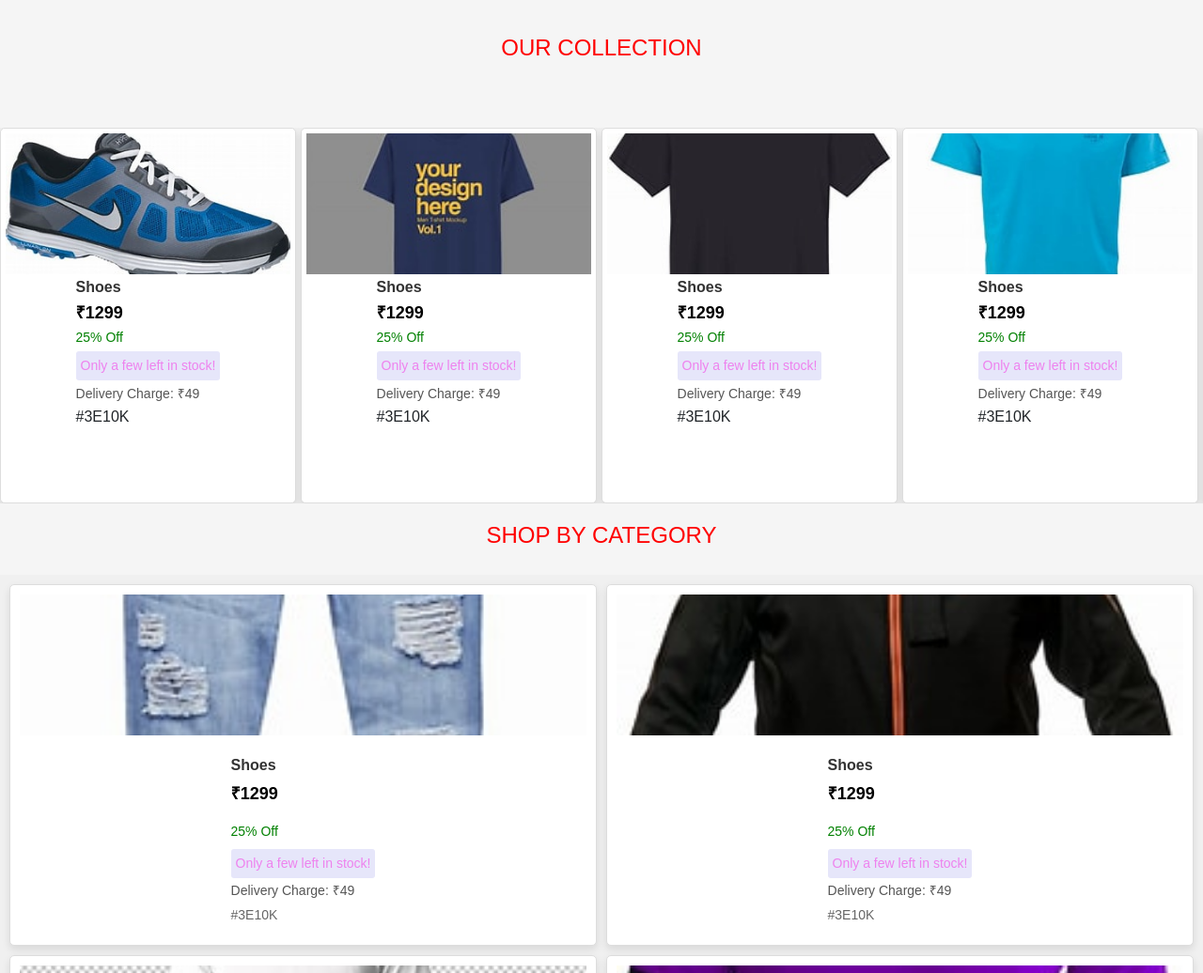
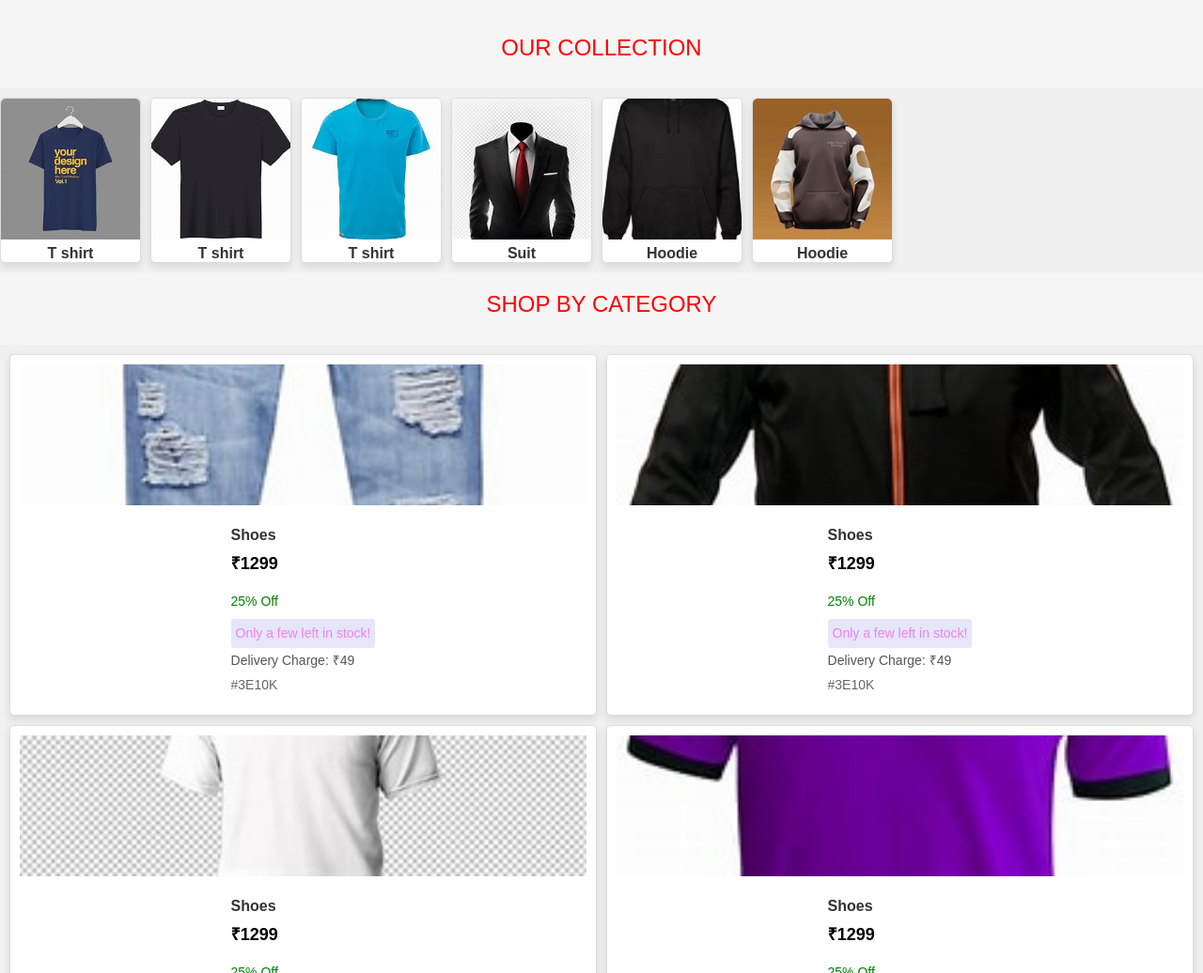
Before and after one commit to bigwin-prog/fassion, a plain HTML site: page cashOnDelivery.html in a window 1280 px wide. Shown: the part 1694-2730 px from the top of the page at 94% size. Drawn offline with nearby package versions, Linux system fonts and the light colour scheme.

Commit message:
Update cashOnDelivery.html

```diff
--- a/cashOnDelivery.html
+++ b/cashOnDelivery.html
@@ -26,7 +26,7 @@
       }
 
       .navbar {
-        background-color: #2874f0;
+        background-color: #212529;
         padding: 1rem 2rem;
       }
 
@@ -391,21 +391,23 @@
       display: inline-block;
       margin-top: 5px; /* Reduced margin to minimize extra space */
     }
-
-
-
+/* Main product container styling */
 .product-container-custom {
-    display: flex; /* Change to flex for single row */
-    overflow-x: auto; /* Enable horizontal scrolling */
+  display: flex;
+  overflow-x: auto;
   width: 100vw;
-    height: 50vh; /* Reduced height to 50% of the viewport */
+  height: auto;
   background-color: #f0f0f0;
-    margin-top: 50px; /* Add margin to prevent overlap with placeholder */
-    padding: 0; /* Remove padding */
-    box-sizing: border-box; /* Include padding and border in element's total width and height */
-    scroll-behavior: smooth; /* Smooth scrolling */
+  padding: 10px 0;
+  scroll-behavior: smooth;
+  margin: 0;
+  box-sizing: border-box;
 }
 
+/* Hide scrollbar in WebKit browsers */
+.product-container-custom::-webkit-scrollbar {
+  display: none;
+}
 
 /* Product item styling */
 .product-item-custom {
@@ -415,18 +417,13 @@
   display: flex;
   flex-direction: column;
   align-items: center;
-      height: auto; /* Allow dynamic height based on content */
+  width: 150px; /* Default width for larger screens */
   box-shadow: 0px 4px 8px rgba(0, 0, 0, 0.1);
   transition: transform 0.3s ease;
   cursor: pointer;
-      margin-right: 5px; /* Reduced space between items */
-      flex: 0 0 calc(50% - 5px); /* Two items per row with smaller margin */
-      padding: 5px; /* Add padding to the product item */
-      box-sizing: border-box; /* Include padding and border in total height */
-    }
-
-    .product-item-custom:last-child {
-      margin-right: 0; /* Remove margin from last item */
+  margin-right: 10px;
+  padding: 0;
+  box-sizing: border-box;
 }
 
 .product-item-custom:hover {
@@ -436,76 +433,38 @@
 .product-image-custom {
   width: 100%;
   height: 150px;
-      object-fit: cover; /* Ensures the image covers the entire container */
-      margin-bottom: 0; /* Ensure no extra space below the image */
-    }
-
-    .product-title-custom,
-    .product-price-custom,
-    .product-offer-custom,
-    .product-delivery-custom,
-    .stock-alert-custom {
-      margin: 2px 0; /* Reduce margin for all text elements */
+  object-fit: cover;
+  border-radius: 5px 5px 0 0;
 }
 
 .product-title-custom {
   font-size: 16px;
   color: #333;
   font-weight: bold;
+  text-align: center;
+  margin: 5px 0 0;
+  line-height: 1.2;
 }
 
-    .product-price-custom {
-      font-size: 18px;
-      color: #000;
-      font-weight: bold;
-    }
-
-    .product-offer-custom {
-      font-size: 14px;
-      color: green;
-    }
-
-    .product-delivery-custom {
-      font-size: 14px;
-      color: #555;
-    }
-
-    .stock-alert-custom {
-      color: violet;
-      font-size: 14px;
-      background-color: #e6e6fa;
-      padding: 5px;
-      border-radius: 3px;
-      display: inline-block;
-    }
-
-    /* New styling for the text below the container */
-    .hello-buddy {
-      text-align: center; /* Center align the text */
-      font-size: 20px; /* Font size */
-      color: #333; /* Text color */
-      margin: 10px 0; /* Margin around the text */
-      position: absolute; /* Position the text below the container */
-      bottom: 10px; /* Position it 10px from the bottom */
-      left: 0;
-      right: 0; /* Stretch across the full width */
-    }
-
-    /* Responsive styles */
-    @media (min-width: 600px) {
+/* Responsive styling for phone sizes */
+@media (max-width: 600px) {
   .product-item-custom {
-        flex: 0 0 calc(33.33% - 5px); /* Adjust for larger screens */
+    flex: 0 0 calc(50% - 10px); /* Two items per row on smaller screens */
+    margin-right: 10px;
   }
 }
 
-    @media (min-width: 900px) {
+@media (max-width: 400px) {
   .product-item-custom {
-        flex: 0 0 calc(25% - 5px); /* Adjust for larger screens */
+    flex: 0 0 50%; /* Adjust to ensure two items on even smaller screens */
+    margin-right: 5px;
   }
 }
 
+
+
     .containermove {
-            background-color: yellow;
+            background-color: whitesmoke;
             padding: 20px;
             overflow: hidden;
             position: relative;
@@ -711,20 +670,7 @@
 
 
 <div class="product-container-custom">
-  <div
-    class="product-item-custom"
-    onclick="redirectToPage('Shoes', '₹1299', 'Image & logo/shoes1.jfif', ['Image & logo/shoes2.jfif', 'Image & logo/shoes3.jfif', 'Image & logo/shoes4.jfif'], '10% off', 'Oct 30 - Free','#21392')"
-  >
-    <img src="Image & logo/shoes1.jfif" alt="Product Image" class="product-image-custom" />
-    <div class="product-details-custom">
-      <p class="product-title-custom">Shoes</p>
-      <p class="product-price-custom">₹1299</p>
-      <p class="product-offer-custom">25% Off</p>
-      <span class="stock-alert-custom">Only a few left in stock!</span>
-      <p class="product-delivery-custom">Delivery Charge: ₹49</p>
-      <p class="product-code-custom">#3E10K</p>
-    </div>
-  </div>
+
 
   <div
     class="product-item-custom"
@@ -732,12 +678,8 @@
   >
     <img src="Image & logo/T shirt6.jfif" alt="Product Image" class="product-image-custom" />
     <div class="product-details-custom">
-      <p class="product-title-custom">Shoes</p>
-      <p class="product-price-custom">₹1299</p>
-      <p class="product-offer-custom">25% Off</p>
-      <span class="stock-alert-custom">Only a few left in stock!</span>
-      <p class="product-delivery-custom">Delivery Charge: ₹49</p>
-      <p class="product-code-custom">#3E10K</p>
+      <p class="product-title-custom">T shirt</p>
+
     </div>
   </div>
   <div
@@ -746,12 +688,8 @@
 >
   <img src="Image & logo/T shirt4.jfif" alt="Product Image" class="product-image-custom" />
   <div class="product-details-custom">
-    <p class="product-title-custom">Shoes</p>
-    <p class="product-price-custom">₹1299</p>
-    <p class="product-offer-custom">25% Off</p>
-    <span class="stock-alert-custom">Only a few left in stock!</span>
-    <p class="product-delivery-custom">Delivery Charge: ₹49</p>
-    <p class="product-code-custom">#3E10K</p>
+    <p class="product-title-custom">T shirt</p>
+
   </div>
 </div>
 <div
@@ -760,12 +698,8 @@ onclick="redirectToPage('Shoes', '₹1299', 'Image & logo/shoes1.jfif', ['Image
 >
 <img src="Image & logo/T shirt2.jfif" alt="Product Image" class="product-image-custom" />
 <div class="product-details-custom">
-  <p class="product-title-custom">Shoes</p>
-  <p class="product-price-custom">₹1299</p>
-  <p class="product-offer-custom">25% Off</p>
-  <span class="stock-alert-custom">Only a few left in stock!</span>
-  <p class="product-delivery-custom">Delivery Charge: ₹49</p>
-  <p class="product-code-custom">#3E10K</p>
+  <p class="product-title-custom">T shirt</p>
+
 </div>
 </div>
 <div
@@ -774,12 +708,8 @@ onclick="redirectToPage('Shoes', '₹1299', 'Image & logo/shoes1.jfif', ['Image
 >
 <img src="Image & logo/suit3.jfif" alt="Product Image" class="product-image-custom" />
 <div class="product-details-custom">
-  <p class="product-title-custom">Shoes</p>
-  <p class="product-price-custom">₹1299</p>
-  <p class="product-offer-custom">25% Off</p>
-  <span class="stock-alert-custom">Only a few left in stock!</span>
-  <p class="product-delivery-custom">Delivery Charge: ₹49</p>
-  <p class="product-code-custom">#3E10K</p>
+  <p class="product-title-custom">Suit</p>
+
 </div>
 </div>
 
@@ -789,12 +719,8 @@ onclick="redirectToPage('Shoes', '₹1299', 'Image & logo/shoes1.jfif', ['Image
   >
     <img src="Image & logo/hoodies2.jfif" alt="Product Image" class="product-image-custom" />
     <div class="product-details-custom">
-      <p class="product-title-custom">Shoes</p>
-      <p class="product-price-custom">₹1299</p>
-      <p class="product-offer-custom">25% Off</p>
-      <span class="stock-alert-custom">Only a few left in stock!</span>
-      <p class="product-delivery-custom">Delivery Charge: ₹49</p>
-      <p class="product-code-custom">#3E10K</p>
+      <p class="product-title-custom">Hoodie</p>
+
     </div>
   </div>
 
@@ -804,12 +730,8 @@ onclick="redirectToPage('Shoes', '₹1299', 'Image & logo/shoes1.jfif', ['Image
   >
     <img src="Image & logo/hoodies.jfif" alt="Product Image" class="product-image-custom" />
     <div class="product-details-custom">
-      <p class="product-title-custom">Shoes</p>
-      <p class="product-price-custom">₹1299</p>
-      <p class="product-offer-custom">25% Off</p>
-      <span class="stock-alert-custom">Only a few left in stock!</span>
-      <p class="product-delivery-custom">Delivery Charge: ₹49</p>
-      <p class="product-code-custom">#3E10K</p>
+      <p class="product-title-custom">Hoodie</p>
+
     </div>
   </div>
 </div>
```
Lines whose indentation alone changed are shown as unchanged.
